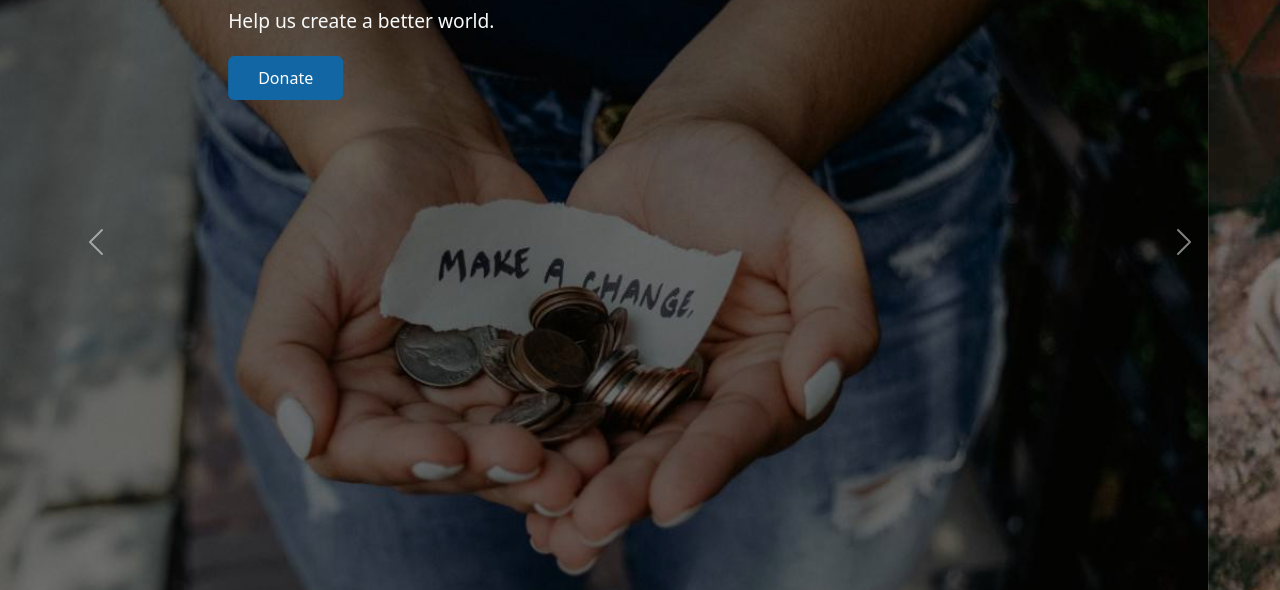
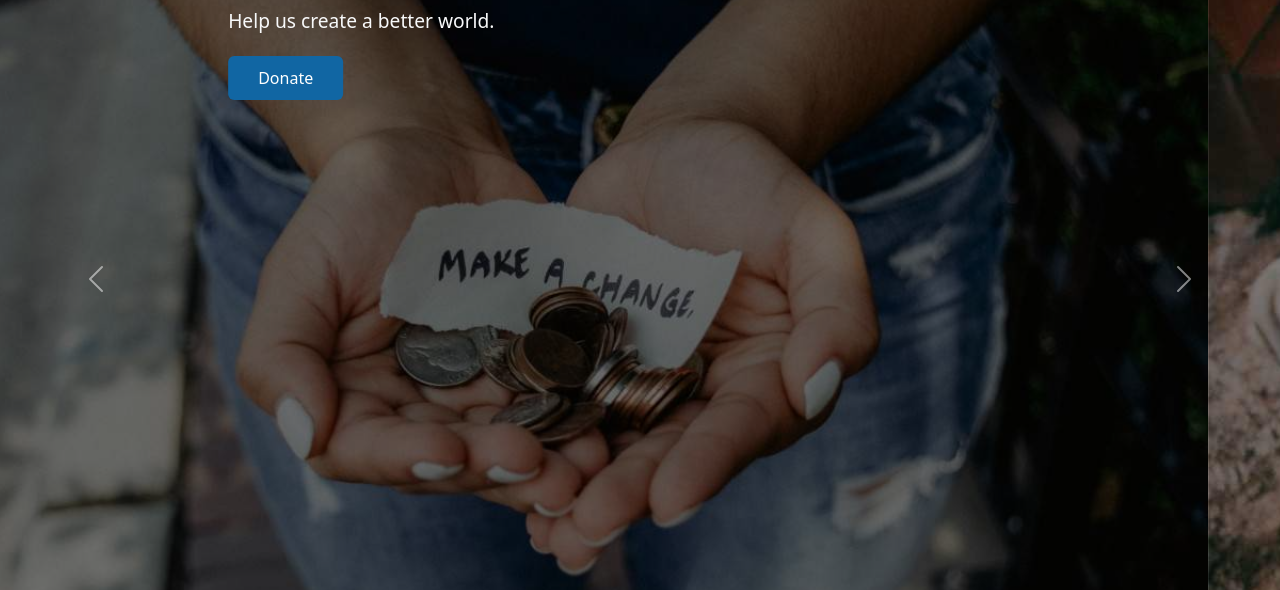
Before and after one commit to smanibharathi/maiam-foundation, a plain HTML site: page index.html in a window 1280 px wide. Shown: the part 210-800 px from the top of the page. Drawn offline with nearby package versions, Linux system fonts and the light colour scheme.

Commit message:
Update styles.css

```diff
--- a/assets/css/styles.css
+++ b/assets/css/styles.css
@@ -44,7 +44,7 @@
 /* Carousel Styling */
 #ngoCarousel {
     width: auto;
-    height: 780px;
+    height: auto;
     overflow: hidden;
 }
 
```
